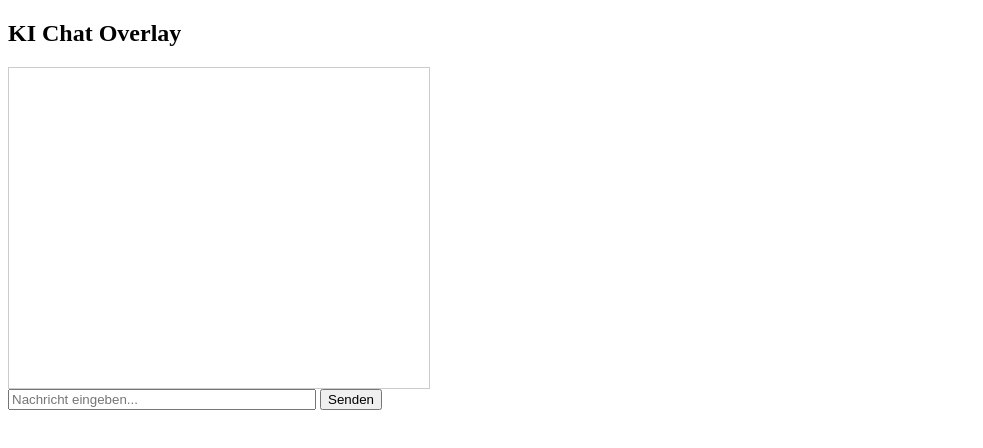
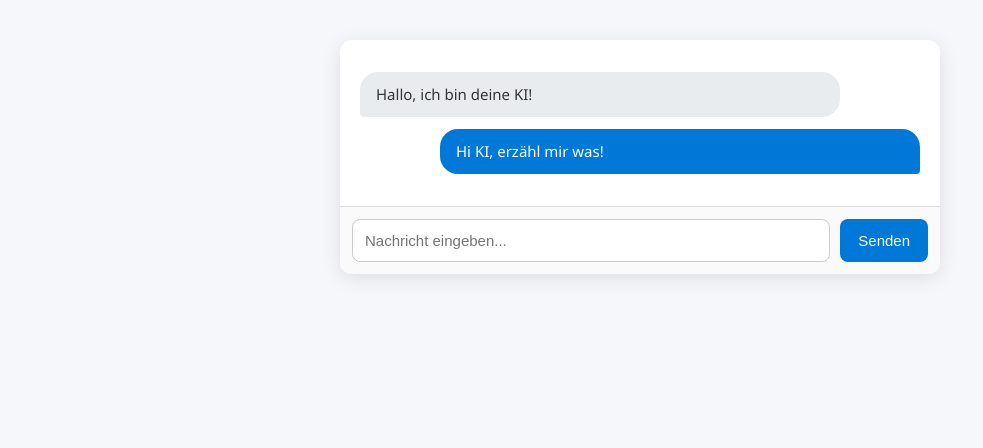
Before and after one commit to R-L-A/Robotik_in_der_Pflege_und_Medizin, a website: page index.html in a window 1280 px wide. Shown: the whole page, without its empty margins (0-983 px from the left). Drawn offline with Linux system fonts and the light colour scheme.

Commit message:
Update index.html

```diff
--- a/index.html
+++ b/index.html
@@ -1,17 +1,27 @@
 <!DOCTYPE html>
-<html>
+<html lang="de">
 <head>
+  <meta charset="UTF-8">
   <title>KI Chat</title>
-  <style>
-    #chatbox { border: 1px solid #ccc; padding: 10px; width: 400px; height: 300px; overflow-y: auto; }
-    #input { width: 300px; }
-  </style>
+  <meta name="viewport" content="width=device-width, initial-scale=1.0">
+  <!-- CSS einbinden -->
+  <link rel="stylesheet" href="style.css">
 </head>
 <body>
-  <h2>KI Chat Overlay</h2>
-  <div id="chatbox"></div>
-  <input id="input" type="text" placeholder="Nachricht eingeben..." />
-  <button onclick="sendMessage()">Senden</button>
+  <div class="chat-container">
+    <!-- Nachrichtenbereich -->
+    <div class="messages" id="messages">
+      <!-- Beispielnachrichten -->
+      <div class="message ai">Hallo, ich bin deine KI!</div>
+      <div class="message user">Hi KI, erzähl mir was!</div>
+    </div>
+
+    <!-- Eingabefeld -->
+    <div class="input-area">
+      <input type="text" id="userInput" placeholder="Nachricht eingeben...">
+      <button onclick="sendMessage()">Senden</button>
+    </div>
+  </div>
 
   <script>
     async function sendMessage() {
```
